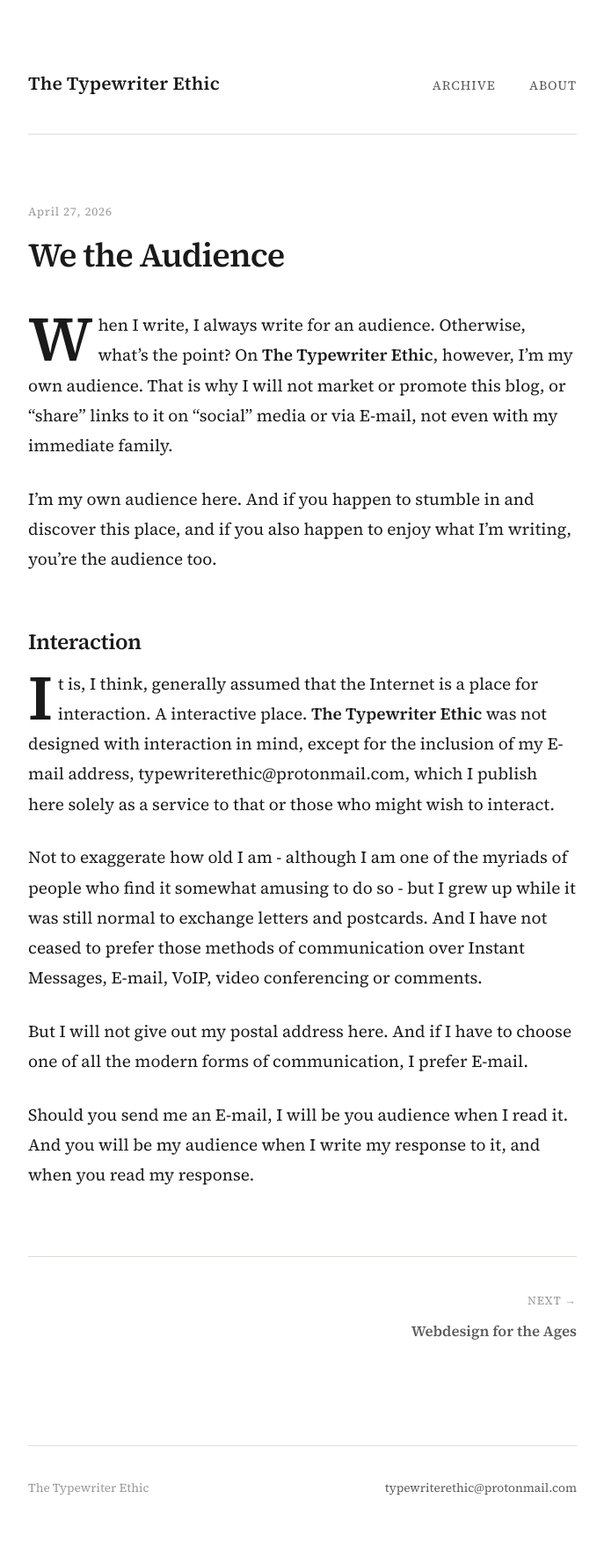
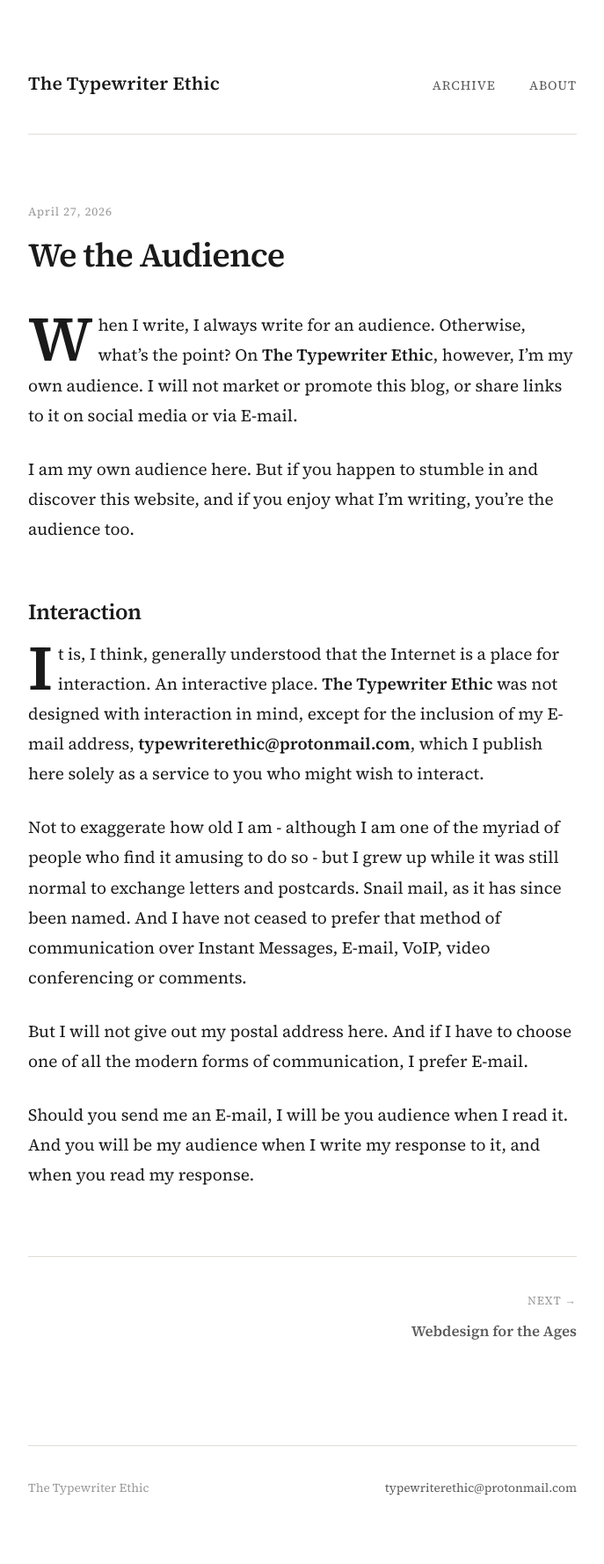
Before and after one commit to typewriterethic/typewriterethic.github.io, a Jekyll site: the page built from _posts/2026-04-27-We-the-Audience.md, in a window 1280 px wide. Shown: the whole page at 88% size, without its empty margins (296-983 px from the left). Built offline with Jekyll 4.4.1, drawn with Linux system fonts in a browser that asks for light colours.

Commit message:
Update 2026-04-27-We-the-Audience.md

```diff
--- a/_posts/2026-04-27-We-the-Audience.md
+++ b/_posts/2026-04-27-We-the-Audience.md
@@ -8,15 +8,15 @@
 
 ---
 
-When I write, I always write for an audience. Otherwise, what's the point? On __The Typewriter Ethic__, however, I'm my own audience. That is why I will not market or promote this blog, or "share" links to it on "social" media or via E-mail, not even with my immediate family.
+When I write, I always write for an audience. Otherwise, what's the point? On __The Typewriter Ethic__, however, I'm my own audience. I will not market or promote this blog, or share links to it on social media or via E-mail.
 
-I'm my own audience here. And if you happen to stumble in and discover this place, and if you also happen to enjoy what I'm writing, you're the audience too.
+I am my own audience here. But if you happen to stumble in and discover this website, and if you enjoy what I'm writing, you're the audience too.
 
 ## Interaction
 
-It is, I think, generally assumed that the Internet is a place for interaction. A interactive place. __The Typewriter Ethic__ was not designed with interaction in mind, except for the inclusion of my E-mail address, typewriterethic@protonmail.com, which I publish here solely as a service to that or those who might wish to interact.
+It is, I think, generally understood that the Internet is a place for interaction. An interactive place. __The Typewriter Ethic__ was not designed with interaction in mind, except for the inclusion of my E-mail address, __typewriterethic@protonmail.com__, which I publish here solely as a service to you who might wish to interact.
 
-Not to exaggerate how old I am - although I am one of the myriads of people who find it somewhat amusing to do so - but I grew up while it was still normal to exchange letters and postcards. And I have not ceased to prefer those methods of communication over Instant Messages, E-mail, VoIP, video conferencing or comments.
+Not to exaggerate how old I am - although I am one of the myriad of people who find it amusing to do so - but I grew up while it was still normal to exchange letters and postcards. Snail mail, as it has since been named. And I have not ceased to prefer that method of communication over Instant Messages, E-mail, VoIP, video conferencing or comments.
 
 But I will not give out my postal address here. And if I have to choose one of all the modern forms of communication, I prefer E-mail.
 
```
